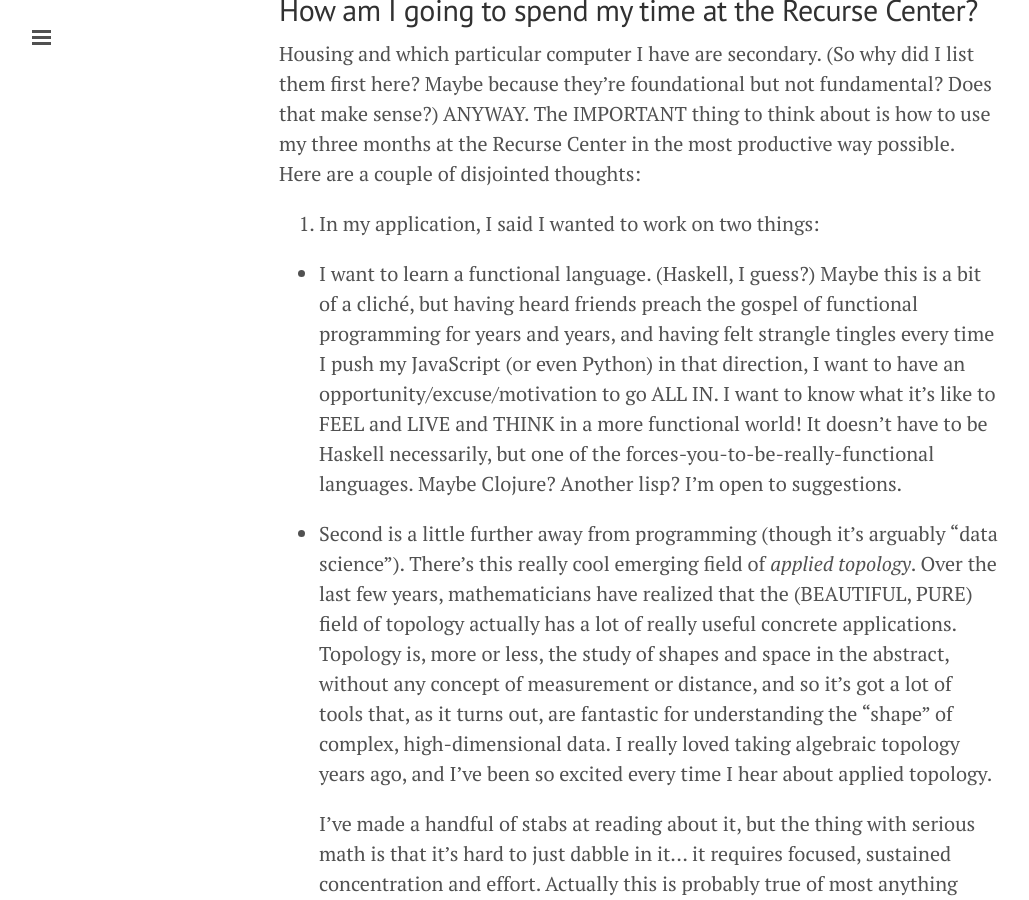
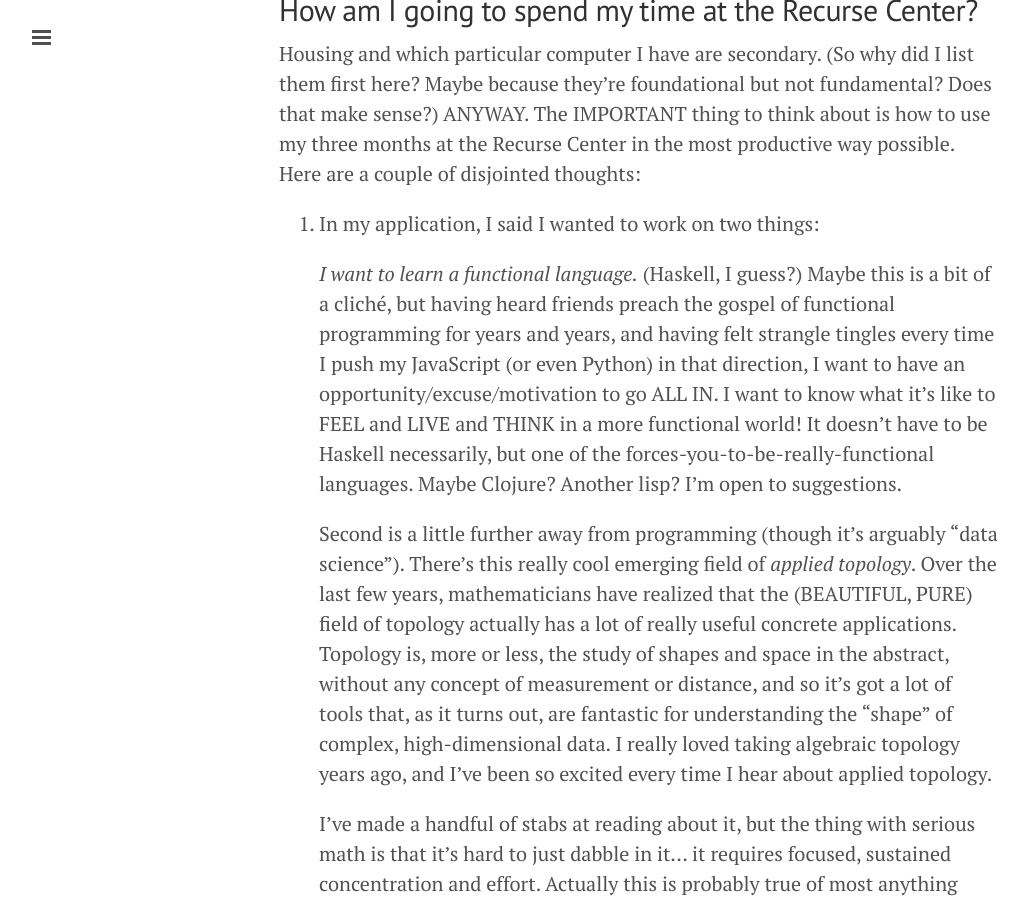
Before and after one commit to amalex5/amalex5.github.io, a Jekyll site: the page built from _posts/2015-12-31-recurse-center-day-negative-three.markdown, in a window 1280 px wide and 900 px high, scrolled down 3826 px. Shown: the whole window, without its empty margins (1-1030 px from the left). Built offline with Jekyll 4.4.1, drawn with Linux system fonts in a browser that asks for light colours.

```diff
--- a/_posts/2015-12-31-recurse-center-day-negative-three.markdown
+++ b/_posts/2015-12-31-recurse-center-day-negative-three.markdown
@@ -52,9 +52,9 @@ Housing and which particular computer I have are secondary. (So why did I list t
 
 1. In my application, I said I wanted to work on two things:
 
-  * I want to learn a functional language. (Haskell, I guess?) Maybe this is a bit of a cliché, but having heard friends preach the gospel of functional programming for years and years, and having felt strangle tingles every time I push my JavaScript (or even Python) in that direction, I want to have an opportunity/excuse/motivation to go ALL IN. I want to know what it's like to FEEL and LIVE and THINK in a more functional world! It doesn't have to be Haskell necessarily, but one of the forces-you-to-be-really-functional languages. Maybe Clojure? Another lisp? I'm open to suggestions.
+    *I want to learn a functional language.* (Haskell, I guess?) Maybe this is a bit of a cliché, but having heard friends preach the gospel of functional programming for years and years, and having felt strangle tingles every time I push my JavaScript (or even Python) in that direction, I want to have an opportunity/excuse/motivation to go ALL IN. I want to know what it's like to FEEL and LIVE and THINK in a more functional world! It doesn't have to be Haskell necessarily, but one of the forces-you-to-be-really-functional languages. Maybe Clojure? Another lisp? I'm open to suggestions.
 
-  * Second is a little further away from programming (though it's arguably "data science"). There's this really cool emerging field of *applied topology*. Over the last few years, mathematicians have realized that the (BEAUTIFUL, PURE) field of topology actually has a lot of really useful concrete applications. Topology is, more or less, the study of shapes and space in the abstract, without any concept of measurement or distance, and so it's got a lot of tools that, as it turns out, are fantastic for understanding the "shape" of complex, high-dimensional data. I really loved taking algebraic topology years ago, and I've been so excited every time I hear about applied topology.
+    Second is a little further away from programming (though it's arguably "data science"). There's this really cool emerging field of *applied topology*. Over the last few years, mathematicians have realized that the (BEAUTIFUL, PURE) field of topology actually has a lot of really useful concrete applications. Topology is, more or less, the study of shapes and space in the abstract, without any concept of measurement or distance, and so it's got a lot of tools that, as it turns out, are fantastic for understanding the "shape" of complex, high-dimensional data. I really loved taking algebraic topology years ago, and I've been so excited every time I hear about applied topology.
 
       I've made a handful of stabs at reading about it, but the thing with serious math is that it's hard to just dabble in it... it requires focused, sustained concentration and effort. Actually this is probably true of most anything worthwhile; it's just that math, like running, requires a pretty high level of minimum effort. As opposed to, e.g., reading novels, which you can do pretty superficially and still get *something* out of it. (No one runs a 20 minute mile. No one can randomly open up a page of a math textbook while on the toilet and take something away.) Anyway, so that's what's so enticing about RC: it's an opportunity to actually study in a focused way!
 
```
